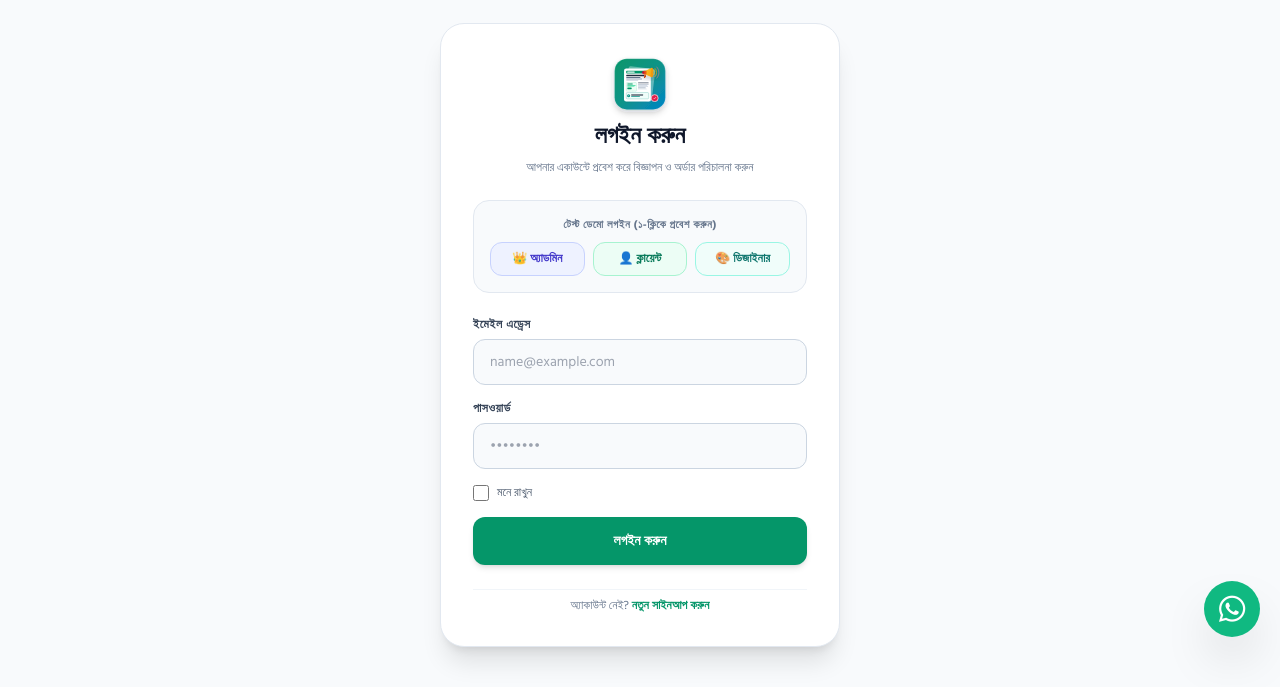
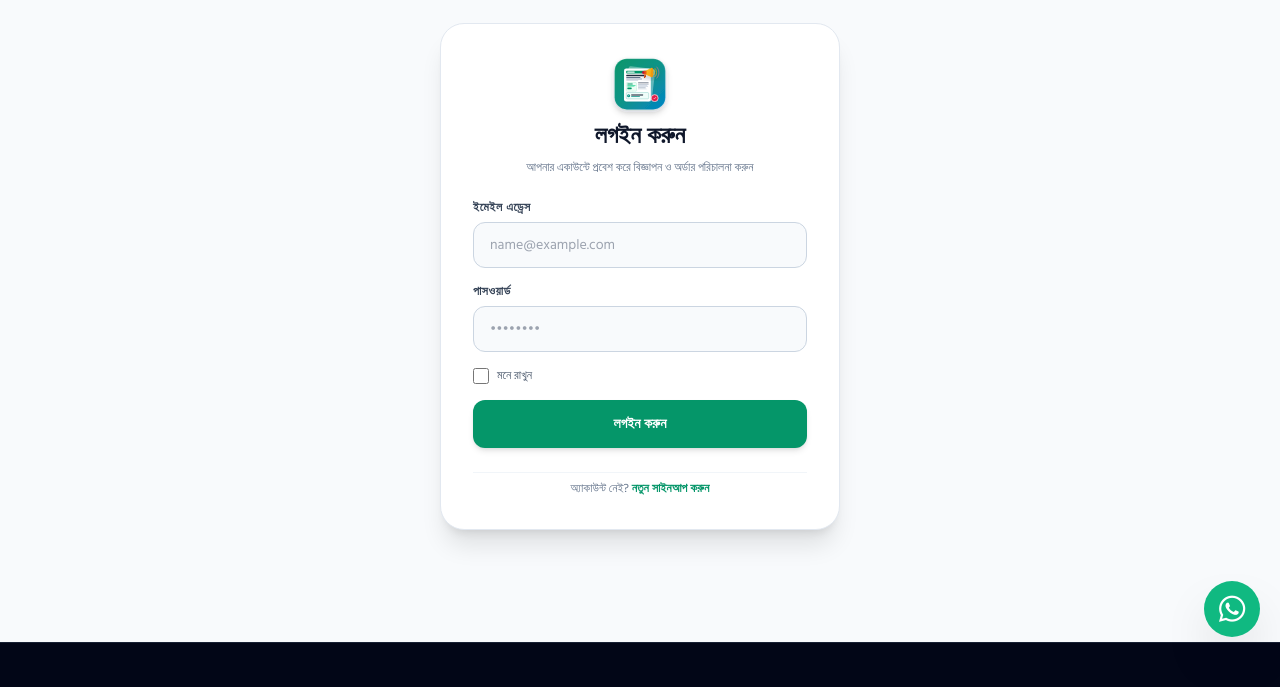
Before and after one commit to jahirul-fj/adsbazarbd, a Laravel app: template resources/views/auth/login.blade.php in a window 1280 px wide. Shown: the part 143-830 px from the top of the page. Run offline with Laravel 12, Linux system fonts and the light colour scheme; the template is opened without the code that fills it, so the values that code supplies are empty; some libraries are stand-ins or nearby versions.

Commit message:
Auth: remove demo credentials and auto-fill password options from all login pages

```diff
--- a/resources/views/auth/login.blade.php
+++ b/resources/views/auth/login.blade.php
@@ -11,21 +11,6 @@
             <p class="text-xs text-slate-500">আপনার একাউন্টে প্রবেশ করে বিজ্ঞাপন ও অর্ডার পরিচালনা করুন</p>
         </div>
 
-        <!-- Quick 1-Click Test Logins for Demonstration -->
-        <div class="p-4 bg-slate-50 rounded-2xl border border-slate-200 space-y-2">
-            <div class="text-[11px] font-bold text-slate-500 uppercase tracking-wider text-center">টেস্ট ডেমো লগইন (১-ক্লিকে প্রবেশ করুন)</div>
-            <div class="grid grid-cols-3 gap-2 text-xs">
-                <a href="{{ route('quick-login', 'admin') }}" class="p-2 text-center rounded-xl bg-indigo-50 hover:bg-indigo-100 text-indigo-700 font-bold border border-indigo-200 transition-colors">
-                    👑 অ্যাডমিন
-                </a>
-                <a href="{{ route('quick-login', 'client') }}" class="p-2 text-center rounded-xl bg-emerald-50 hover:bg-emerald-100 text-emerald-700 font-bold border border-emerald-200 transition-colors">
-                    👤 ক্লায়েন্ট
-                </a>
-                <a href="{{ route('quick-login', 'designer') }}" class="p-2 text-center rounded-xl bg-teal-50 hover:bg-teal-100 text-teal-700 font-bold border border-teal-200 transition-colors">
-                    🎨 ডিজাইনার
-                </a>
-            </div>
-        </div>
 
         <form action="{{ route('login.post') }}" method="POST" class="space-y-4">
             @csrf
```
Also changed, not shown: resources/views/admin/auth/login.blade.php (+0 -10 lines), resources/views/client/auth/login.blade.php (+0 -10 lines), resources/views/designer/auth/login.blade.php (+0 -10 lines).
